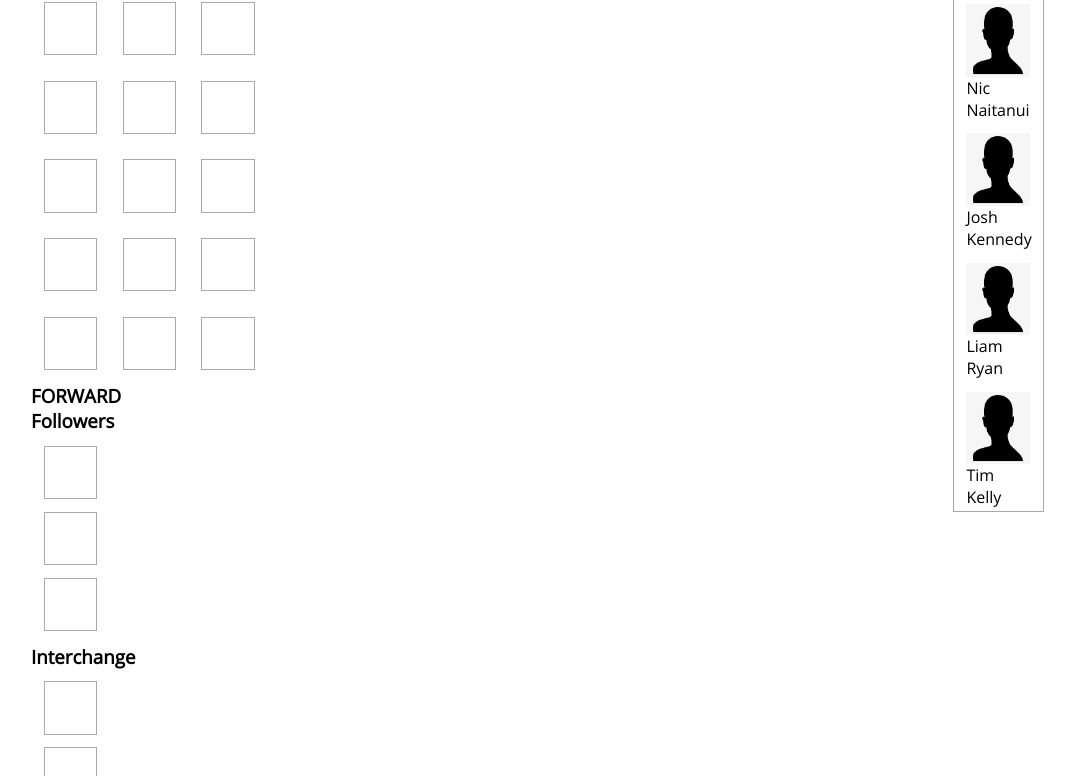
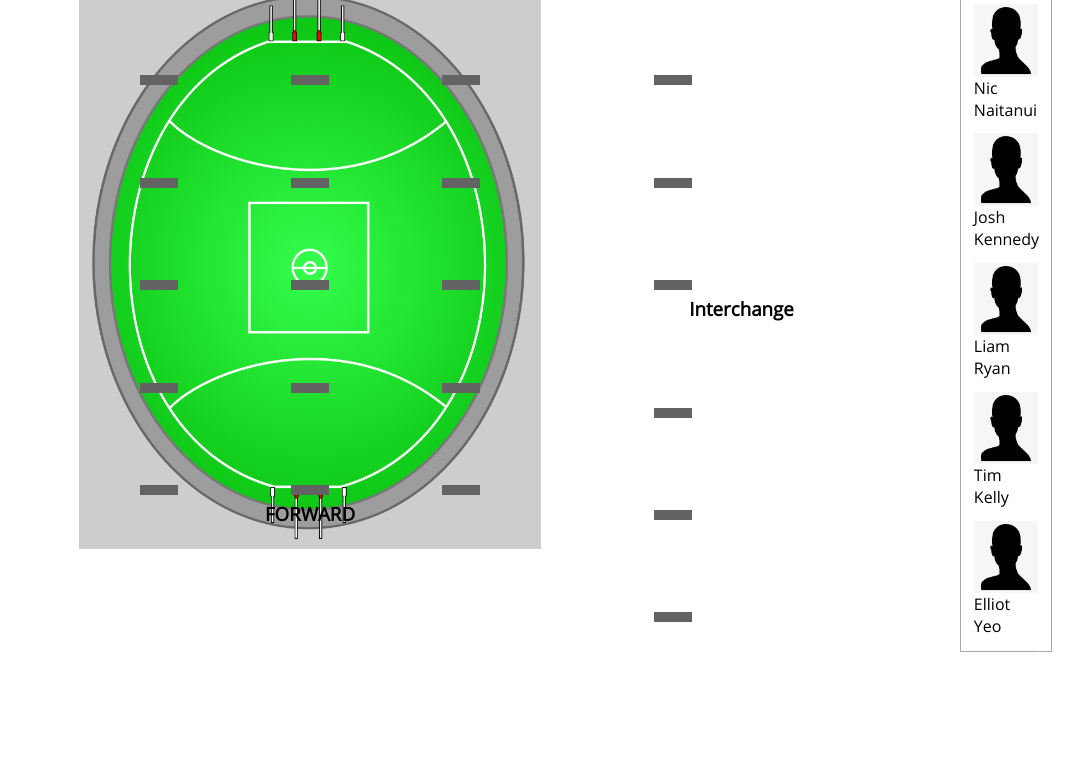
Before and after one commit to benfanderson/wa-state-of-origin-team, a website built with webpack: page src/index.html in a window 1280 px wide. Shown: the part 79-855 px from the top of the page, without its empty margins (97-1180 px from the left). After the commit the page ends 800 px from the top, so only its background shows below. Built offline with nearby package versions, Linux system fonts and the light colour scheme; what @shopify/draggable would draw is missing.

Commit message:
Started basic layout

```diff
--- a/src/JSfiles/dragDropFuncs.js
+++ b/src/JSfiles/dragDropFuncs.js
@@ -1,10 +1,14 @@
-import { Sortable } from '@shopify/draggable';
+import { Sortable, Plugins } from '@shopify/draggable';
 
 export function dragDrop() {
   const containers = document.querySelectorAll('.container');
 
   const sortable = new Sortable(containers, {
     draggable: '.player',
+    mirror: {
+      constrainDimensions: true,
+    },
+    plugins: [Plugins.ResizeMirror],
   });
 
   let capacityReached;
--- a/src/JSfiles/index.js
+++ b/src/JSfiles/index.js
@@ -108,26 +108,32 @@ elementInner(headline, 'Choose your WA State of Origin team', container);
 const team = document.createElement('div');
 elementAttributeAppend(team, 'id', 'team', container);
 
+const teamDivOne = document.createElement('div');
+elementAttributeAppend(teamDivOne, 'id', 'teamDivOne', team);
+
 const back = document.createElement('h3');
-elementInner(back, 'BACK', team);
+elementInner(back, 'BACK', teamDivOne);
 
 const mainTeam = document.createElement('div');
-elementAttributeAppend(mainTeam, 'id', 'main-team', team);
+elementAttributeAppend(mainTeam, 'id', 'main-team', teamDivOne);
 
 const forward = document.createElement('h3');
-elementInner(forward, 'FORWARD', team);
+elementInner(forward, 'FORWARD', teamDivOne);
+
+const teamDivtwo = document.createElement('div');
+elementAttributeAppend(teamDivtwo, 'id', 'teamDivTwo', team);
 
 const followersHead = document.createElement('h3');
-elementInner(followersHead, 'Followers', team);
+elementInner(followersHead, 'Followers', teamDivtwo);
 
 const followers = document.createElement('div');
-elementAttributeAppend(followers, 'id', 'followers', team);
+elementAttributeAppend(followers, 'id', 'followers', teamDivtwo);
 
 const interchangeHead = document.createElement('h3');
-elementInner(interchangeHead, 'Interchange', team);
+elementInner(interchangeHead, 'Interchange', teamDivtwo);
 
 const interchange = document.createElement('div');
-elementAttributeAppend(interchange, 'id', 'interchange', team);
+elementAttributeAppend(interchange, 'id', 'interchange', teamDivtwo);
 
 const squad = document.createElement('div');
 elementAttributeAppend(squad, 'id', 'squad', container);
--- a/src/style.scss
+++ b/src/style.scss
@@ -12,47 +12,97 @@
     margin: 0;
 }
 
+// body {
+//     background-color: rgb(97, 130, 238);
+// }
+
 #container{
-    width: 80%;
+    width: 85%;
     margin: auto;
+    display: flex;
+    flex-wrap: wrap;
+    flex-direction: row;
     justify-content: space-evenly;
     font-family: 'Open Sans';
+    // text-align: center;
 }
 
+h1, h3{
+    width: 100%;
+    text-align: center;
+}
+
+// h3{
+//     text-align: center;
+// }
+
 #team{
-    width: 30%;
-    float: left;
+    width: 85%;
+
+    display: flex;
+    flex-wrap: wrap;
+    flex-direction: row;
+    justify-content: space-evenly;
+}
+
+#teamDivOne{
+    width:50%;
+    background: url('./assets/images/field.png');
+    background-repeat: no-repeat;
+  background-size: 115% 85%;
+  background-position-x: center;
+
+
 }
 
 #main-team{
+    width: 100%;
+    margin: auto;
     display: flex;
     flex-direction: row;
     flex-wrap: wrap;
+    justify-content: space-evenly;
+
+}
+
+#teamDivTwo{
+    width: 30%;
+    // display: flex;
+    // flex-direction: row;
+    // flex-wrap: wrap;
+    // justify-content: space-evenly;
+}
+
+#interchange, #followers {
+    display: flex;
+    flex-direction: row;
+    flex-wrap: wrap;
+    justify-content: space-between;
 }
 
 .pos {
-    width: 4vw;
-    height: 4vw;
+    width: 3vw;
+    height: 5.5vw;
     /* padding: 0.5vw; */
-    margin: 1vw 1vw;
-    border: 1px solid #aaaaaa;
+    box-shadow: 0 10px #646363;
+    margin: 2vh 4vw;
+    // border: 1px solid #aaaaaa;
 }
 
 #squad{
     width: 10%;
-    float: right;
 }
 
 #playerContainer{
     width: 5vw;
-    height: 500px;
+    height: 80vh;
     padding: 0.5vw 1vw;
     border: 1px solid #aaaaaa;
     overflow: scroll;
 }
 
 .player {
-    width: 5vw;
+    width: 100%;
      height: auto;
      margin-bottom: 20%;
 }
```
Also changed, not shown: src/assets/images/field.png (added).
